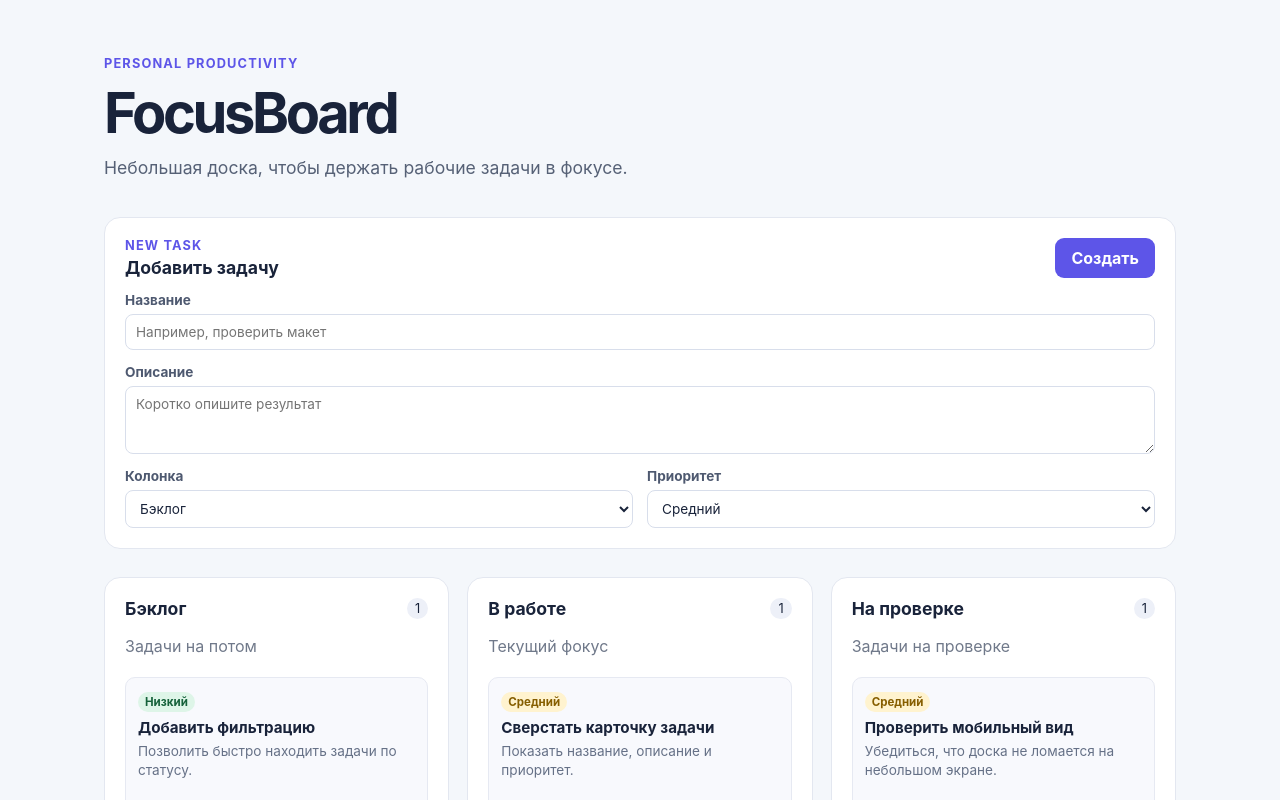
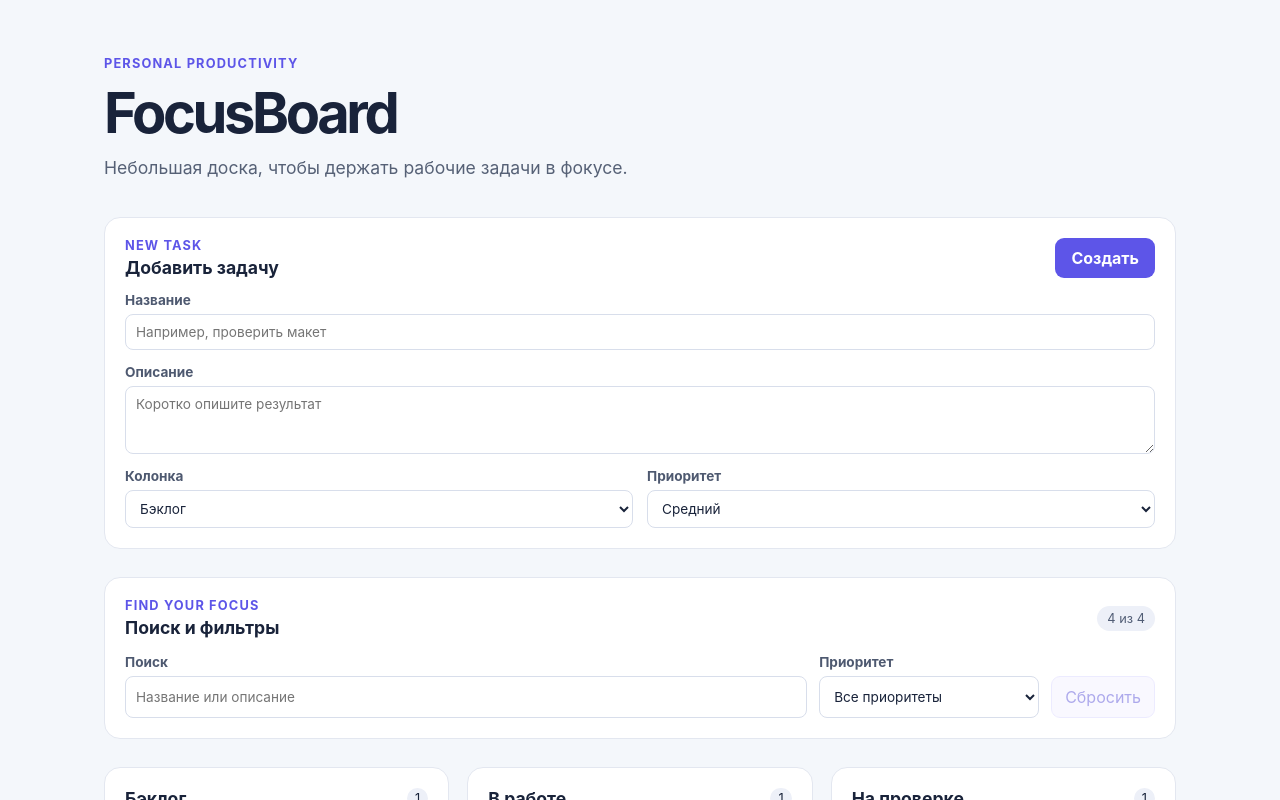
Before and after one commit to 500EFKA500/FocusBoard, a React (Vite) app: page / in a window 1280 px wide. Shown: the top 800 px of the page. Built offline with nearby package versions, Linux system fonts and the light colour scheme.

Commit message:
feat: filter and search board tasks

```diff
--- a/src/App.jsx
+++ b/src/App.jsx
@@ -5,6 +5,7 @@ import TaskCard from './components/TaskCard.jsx'
 import seedTasks from './data/seedTasks.js'
 import AddTaskForm from './components/AddTaskForm.jsx'
 import BoardColumn from './components/BoardColumn.jsx'
+import TaskFilters from './components/TaskFilters.jsx'
 
 const columns = [
   { id: 'backlog', title: 'Бэклог', description: 'Задачи на потом' },
@@ -16,6 +17,18 @@ const columns = [
 export default function App() {
   const [tasks, setTasks] = useLocalStorage('focus-board-tasks', seedTasks)
   const [editingTask, setEditingTask] = useState(null)
+  const [filters, setFilters] = useState({ query: '', priority: 'all' })
+  const normalizedQuery = filters.query.trim().toLowerCase()
+
+  const visibleTasks = tasks.filter((task) => {
+    const matchesQuery =
+      task.title.toLowerCase().includes(normalizedQuery) ||
+      task.description.toLowerCase().includes(normalizedQuery)
+    const matchesPriority =
+      filters.priority === 'all' || task.priority === filters.priority
+
+    return matchesQuery && matchesPriority
+  })
 
   function handleDeleteTask(taskId) {
     setTasks((currentTasks) =>
@@ -68,12 +81,20 @@ export default function App() {
         />
       )}
 
+      <TaskFilters
+        filters={filters}
+        onChange={setFilters}
+        onReset={() => setFilters({ query: '', priority: 'all' })}
+        totalCount={tasks.length}
+        visibleCount={visibleTasks.length}
+      />
+
       <section aria-label="Доска задач" className="board">
         {columns.map((column) => (
           <BoardColumn
             key={column.id}
             column={column}
-            tasks={tasks.filter((task) => task.status === column.id)}
+            tasks={visibleTasks.filter((task) => task.status === column.id)}
             onDelete={handleDeleteTask}
             onEdit={setEditingTask}
             onMoveTask={handleMoveTask}
--- a/src/components/BoardColumn.css
+++ b/src/components/BoardColumn.css
@@ -1,3 +1,4 @@
 .column { transition: border-color 160ms ease, box-shadow 160ms ease, transform 160ms ease; }
 .column--drag-over { border-color: #6b63ee; box-shadow: 0 0 0 3px #dedbff; transform: translateY(-2px); }
 .column--drag-over .task-list { min-height: 72px; }
+.task-list__empty { border: 1px dashed #d9deea; border-radius: 9px; color: #80899b; font-size: .82rem; margin: 0; padding: 16px 10px; text-align: center; }
--- a/src/components/BoardColumn.jsx
+++ b/src/components/BoardColumn.jsx
@@ -46,6 +46,9 @@ export default function BoardColumn({ column, tasks, onDelete, onEdit, onMoveTas
       </div>
       <p>{column.description}</p>
       <div className="task-list">
+        {tasks.length === 0 && (
+          <p className="task-list__empty">Нет подходящих задач</p>
+        )}
         {tasks.map((task) => (
           <TaskCard
             key={task.id}
--- /dev/null
+++ b/src/components/TaskFilters.css
@@ -0,0 +1,14 @@
+.task-filters { background: #fff; border: 1px solid #e3e7f0; border-radius: 16px; display: grid; gap: 16px; margin-bottom: 28px; padding: 20px; }
+.task-filters__heading { align-items: center; display: flex; justify-content: space-between; }
+.task-filters__heading h2 { margin: 4px 0 0; }
+.task-filters__heading > span { background: #edf0f8; border-radius: 999px; color: #515d75; font-size: .8rem; padding: 5px 10px; }
+.task-filters__controls { align-items: end; display: grid; gap: 12px; grid-template-columns: minmax(180px, 1fr) minmax(150px, 220px) auto; }
+.task-filters label { color: #4e5970; display: grid; font-size: .85rem; font-weight: 700; gap: 6px; }
+.task-filters input, .task-filters select { background: #fff; border: 1px solid #d8deeb; border-radius: 8px; color: #19233a; font: inherit; font-weight: 400; min-height: 42px; padding: 9px 10px; width: 100%; }
+.task-filters input:focus, .task-filters select:focus { border-color: #5d55e8; outline: 2px solid #dcd9ff; }
+.task-filters button { background: #f2f0ff; border: 1px solid #d7d3ff; border-radius: 9px; color: #4c43d6; cursor: pointer; min-height: 42px; padding: 9px 13px; }
+.task-filters button:disabled { cursor: not-allowed; opacity: .45; }
+
+@media (max-width: 700px) {
+  .task-filters__controls { grid-template-columns: 1fr; }
+}
--- /dev/null
+++ b/src/components/TaskFilters.jsx
@@ -0,0 +1,49 @@
+import './TaskFilters.css'
+
+export default function TaskFilters({ filters, onChange, onReset, totalCount, visibleCount }) {
+  function handleChange(event) {
+    const { name, value } = event.target
+    onChange((currentFilters) => ({ ...currentFilters, [name]: value }))
+  }
+
+  const hasActiveFilters = filters.query || filters.priority !== 'all'
+
+  return (
+    <section className="task-filters" aria-label="Фильтры задач">
+      <div className="task-filters__heading">
+        <div>
+          <p className="eyebrow">Find your focus</p>
+          <h2>Поиск и фильтры</h2>
+        </div>
+        <span>{visibleCount} из {totalCount}</span>
+      </div>
+
+      <div className="task-filters__controls">
+        <label>
+          Поиск
+          <input
+            type="search"
+            name="query"
+            value={filters.query}
+            onChange={handleChange}
+            placeholder="Название или описание"
+          />
+        </label>
+
+        <label>
+          Приоритет
+          <select name="priority" value={filters.priority} onChange={handleChange}>
+            <option value="all">Все приоритеты</option>
+            <option value="high">Высокий</option>
+            <option value="medium">Средний</option>
+            <option value="low">Низкий</option>
+          </select>
+        </label>
+
+        <button type="button" onClick={onReset} disabled={!hasActiveFilters}>
+          Сбросить
+        </button>
+      </div>
+    </section>
+  )
+}
```
Also changed, not shown: 1 other file (tests, documents, lock files or other folders).
